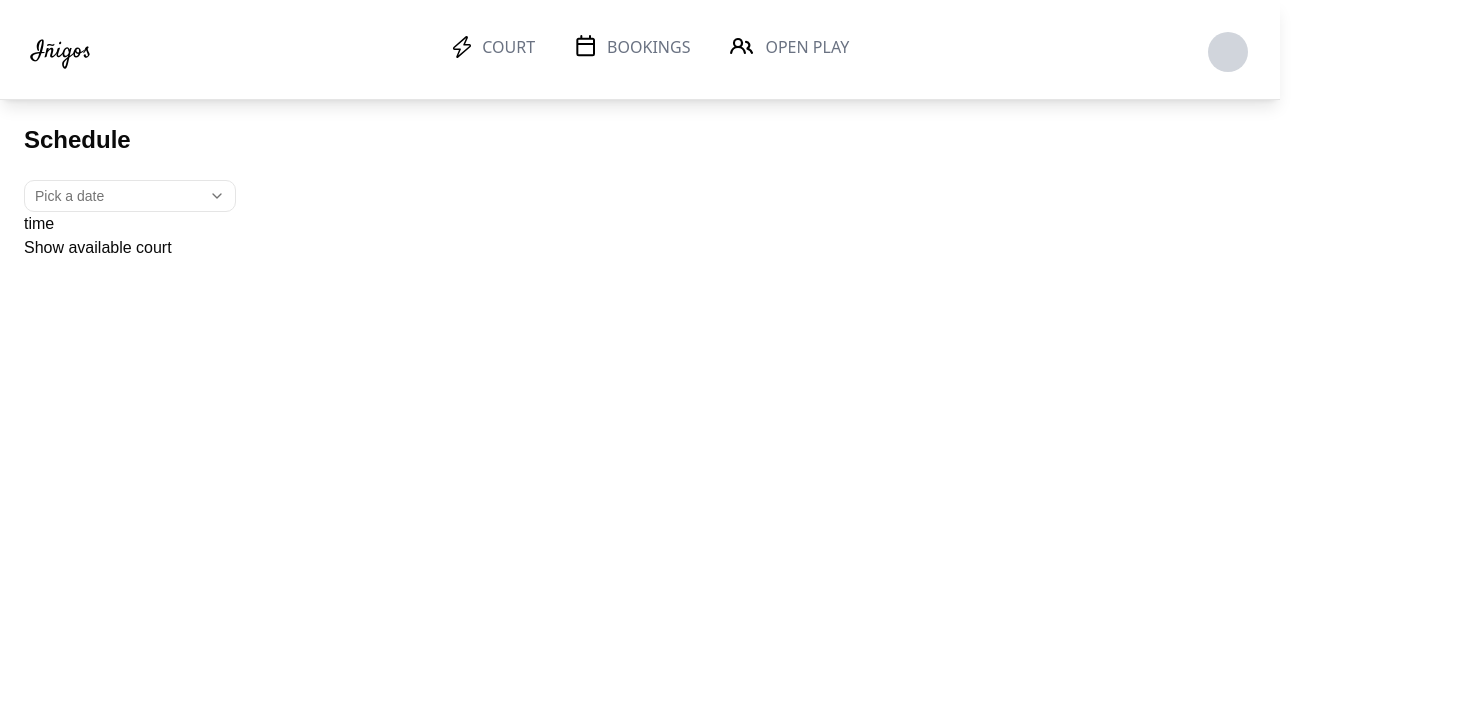
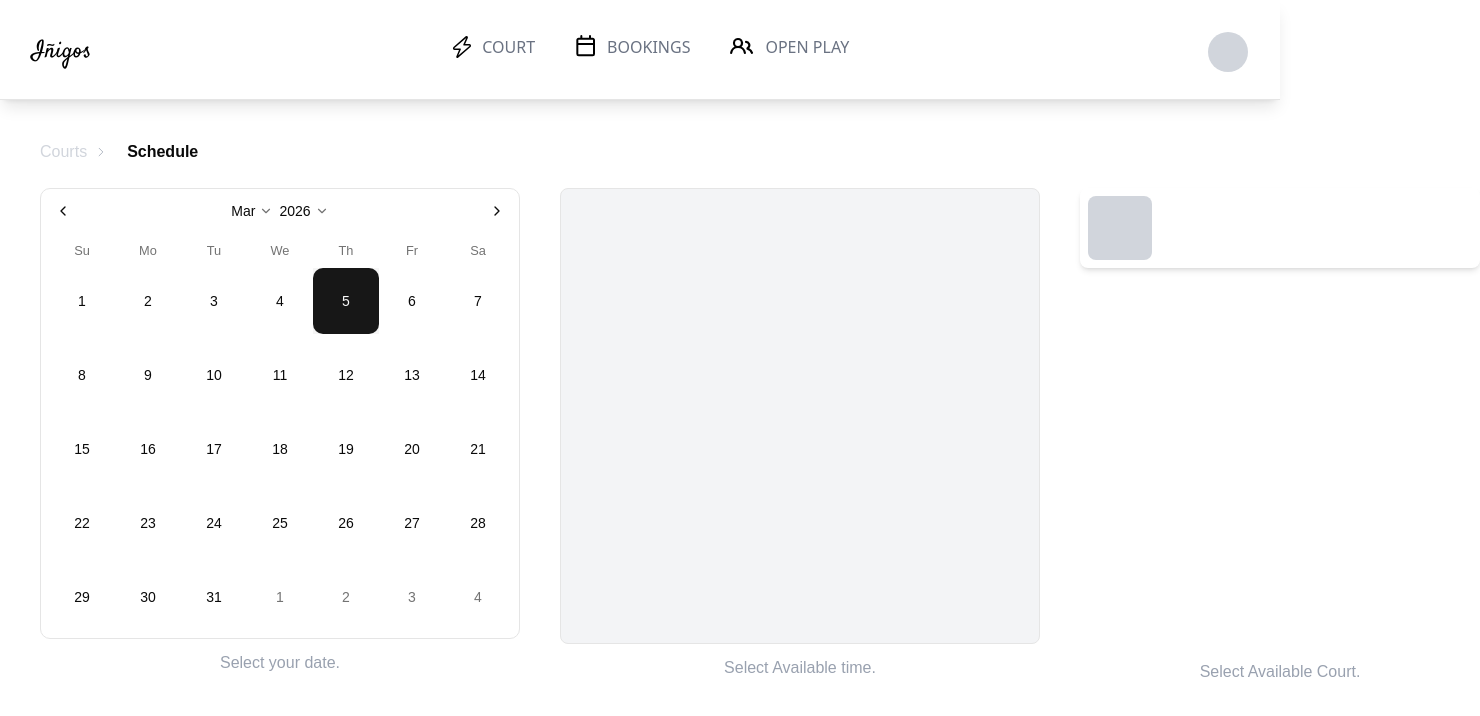
Before and after one commit to brendevs/Inigos-Sports-Center, a Next.js app: page /court/1 in a window 1280 px wide. Shown: the top 716 px of the page, 1480 px wide, since content can reach past the window. Built offline with nearby package versions, Linux system fonts and the light colour scheme.

Commit message:
(inigos-6):Schedule UI

```diff
--- a/app/components/Shadcn/datePicker.tsx
+++ b/app/components/Shadcn/datePicker.tsx
@@ -1,39 +1,18 @@
 "use client";
 
 import * as React from "react";
-import { Button } from "@/components/ui/button";
 import { Calendar } from "@/components/ui/calendar";
-import {
-  Popover,
-  PopoverContent,
-  PopoverTrigger,
-} from "@/components/ui/popover";
-import { format } from "date-fns";
-import { ChevronDownIcon } from "lucide-react";
 
 export function DatePickerDemo() {
-  const [date, setDate] = React.useState<Date>();
+  const [date, setDate] = React.useState<Date | undefined>(new Date());
 
   return (
-    <Popover>
-      <PopoverTrigger asChild>
-        <Button
-          variant="outline"
-          data-empty={!date}
-          className="w-[212px] justify-between text-left font-normal data-[empty=true]:text-muted-foreground font-sans"
-        >
-          {date ? format(date, "PPP") : <span>Pick a date</span>}
-          <ChevronDownIcon />
-        </Button>
-      </PopoverTrigger>
-      <PopoverContent className="w-auto p-0 font-sans" align="start">
-        <Calendar
-          mode="single"
-          selected={date}
-          onSelect={setDate}
-          defaultMonth={date}
-        />
-      </PopoverContent>
-    </Popover>
+    <Calendar
+      mode="single"
+      selected={date}
+      onSelect={setDate}
+      className="rounded-lg border h-auto w-auto"
+      captionLayout="dropdown"
+    />
   );
 }
--- a/app/court/[id]/page.tsx
+++ b/app/court/[id]/page.tsx
@@ -2,18 +2,57 @@ import { DatePickerDemo } from "../../components/Shadcn/datePicker";
 
 export default function Schedule() {
   return (
-    <div className="min-h-screen p-6 bg-gray-50 flex flex-col gap-6 bg-white font-sans">
-      <h1 className="text-2xl font-bold font-sans">Schedule</h1>
-      <div>
+    <div className=" min-h-screen p-10 bg-gray-50 flex flex-col gap-6 bg-white font-sans">
+      <div className="flex gap-5">
+        <div className="flex items-center gap-2">
+          <h1 className="text-1xl text-gray-300 font-md font-sans">Courts</h1>
+          <svg
+            xmlns="http://www.w3.org/2000/svg"
+            fill="none"
+            viewBox="0 0 24 24"
+            stroke-width="1.5"
+            stroke="currentColor"
+            className="size-3 text-gray-400"
+          >
+            <path
+              stroke-linecap="round"
+              stroke-linejoin="round"
+              d="m8.25 4.5 7.5 7.5-7.5 7.5"
+            />
+          </svg>
+        </div>
+
+        <h1 className="text-1xl font-semibold font-sans">Schedule</h1>
+      </div>
+      <div className="flex gap-10">
         <div>
-          <DatePickerDemo /> {/* ✅ Capitalized */}
-          <p>time</p>
+          <div className="h-120 w-120">
+            <DatePickerDemo />
+            <p className="text-center mt-3 text-gray-400 font-light">
+              Select your date.
+            </p>
+          </div>
         </div>
         <div>
-          <p className="font-sans">Show available court</p>
+          <div className="border-1 rounded-md  h-114 w-120 bg-gray-100"></div>
+          <p className="text-center mt-3 text-gray-400 font-light">
+            Select Available time.
+          </p>
+        </div>
+        <div>
+          <div className="flex w-100 h-115  rounded-md  ">
+            <div
+              className="flex-row w-full h-20 rounded-md flex-start p-2  text-gray-500 text-sm shadow-md
+          "
+            >
+              <div className="h-16 w-16 bg-gray-300 rounded-md"></div>
+            </div>
+          </div>
+          <p className="text-center mt-3 text-gray-400 font-light">
+            Select Available Court.
+          </p>
         </div>
       </div>
-      <p className="font-bold"></p>
     </div>
   );
 }
--- a/app/court/page.tsx
+++ b/app/court/page.tsx
@@ -4,6 +4,9 @@ import { courts } from "../../Data/courts";
 export default function CourtsPage() {
   return (
     <div className="min-h-screen p-6 bg-gray-50 flex flex-wrap gap-6 justify-center">
+      <h1 className="w-full text-1xl font-bold text-gray-800 mt-4 ml-4">
+        Courts
+      </h1>
       {courts.map((court) => (
         <CourtCard key={court.id} court={court} />
       ))}
--- a/app/layout.tsx
+++ b/app/layout.tsx
@@ -24,10 +24,11 @@ export default function RootLayout({
   children: React.ReactNode;
 }>) {
   return (
-    <html lang="en">
-      <body
-        className={`${geistSans.variable} ${geistMono.variable} antialiased`}
-      >
+    <html
+      lang="en"
+      className={`${geistSans.variable} ${geistMono.variable} antialiased`}
+    >
+      <body>
         <Header />
         {children}
       </body>
```
